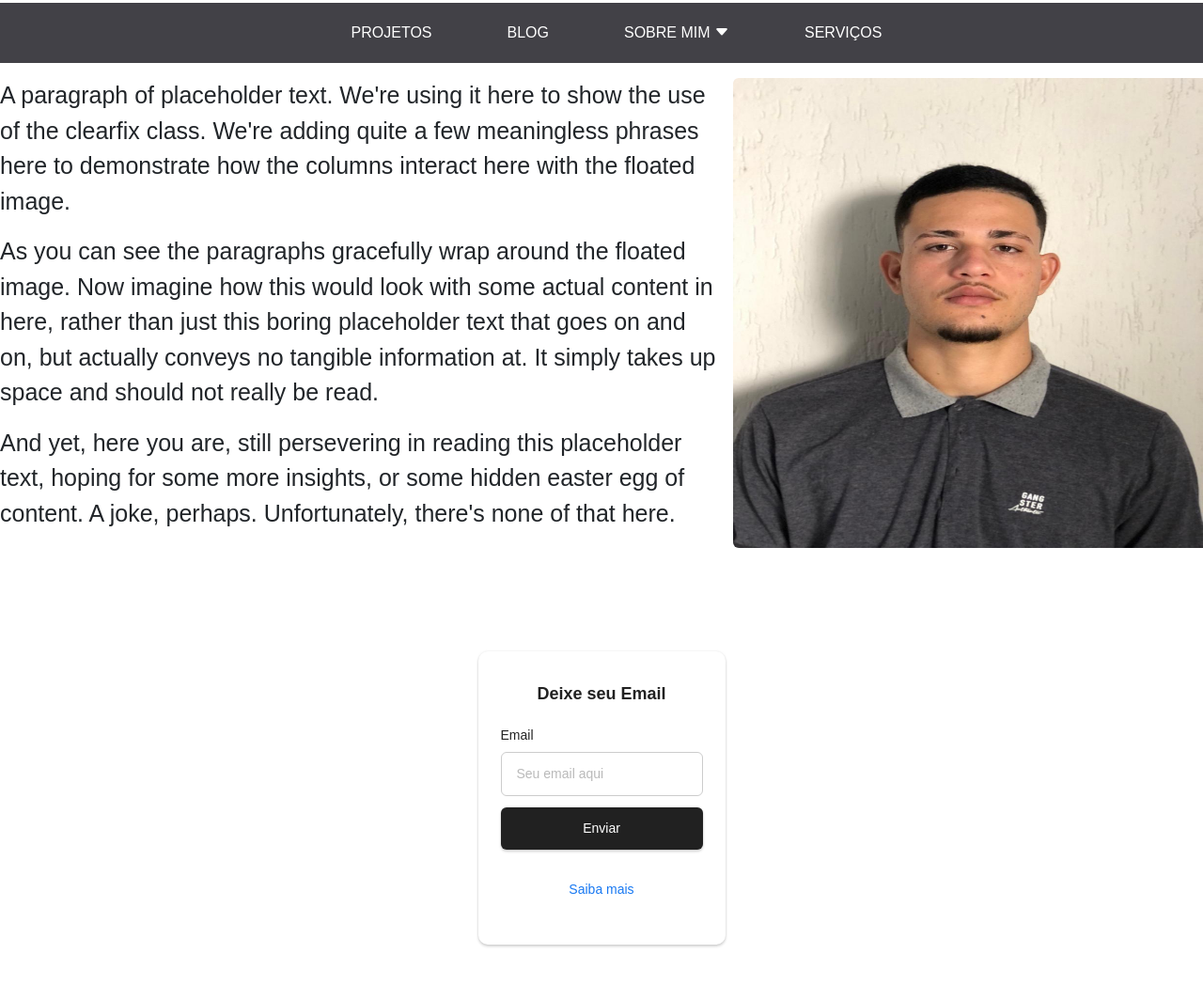
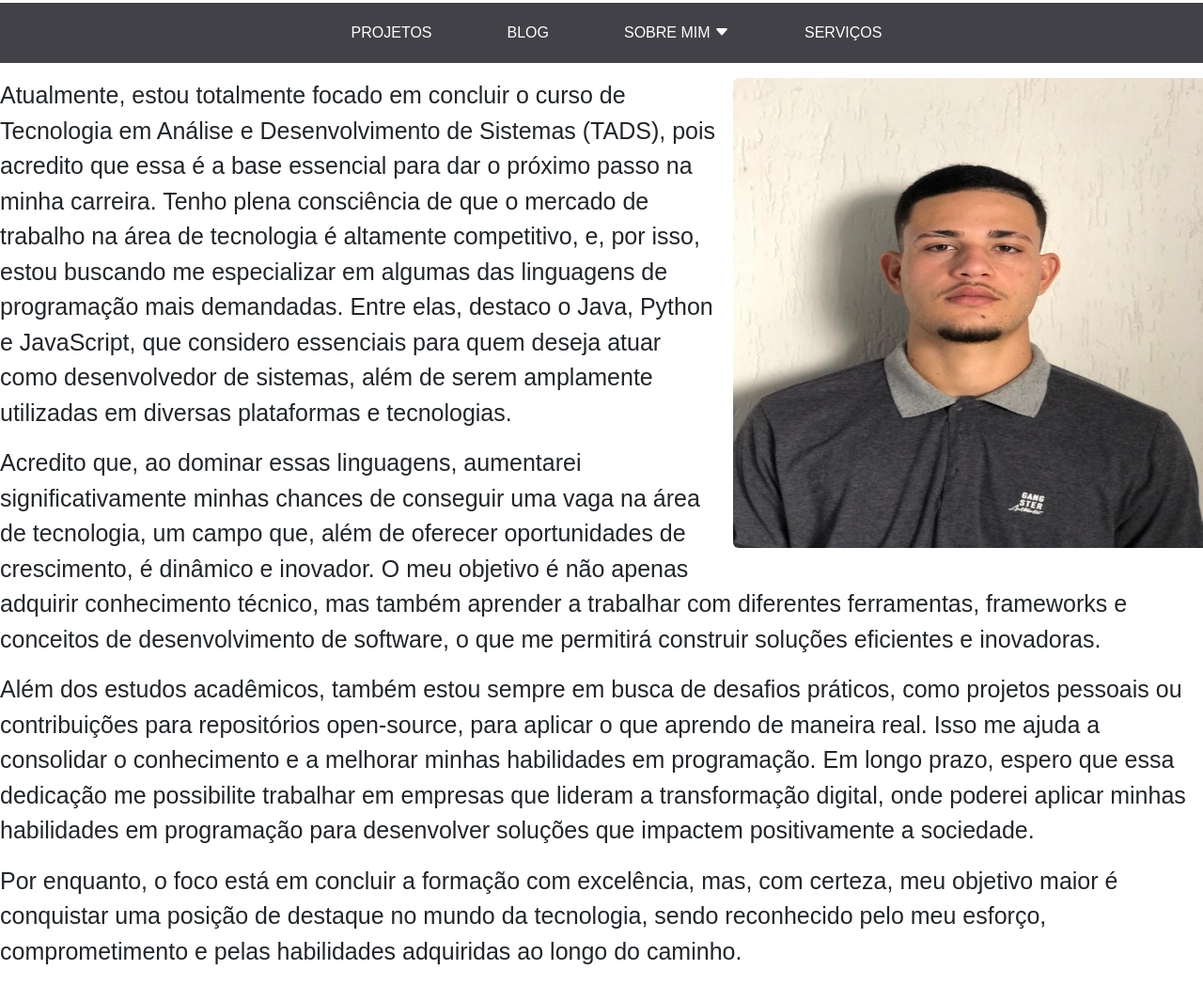
Before and after one commit to JoaoEdsonAvelar/PortifolioPessoal, a plain HTML site: page index.html in a window 1280 px wide. Shown: the part 87-1152 px from the top of the page at 94% size. Drawn offline with nearby package versions, Linux system fonts and the light colour scheme.

Commit message:
Mundaça no Html

```diff
--- a/index.html
+++ b/index.html
@@ -48,15 +48,18 @@
     <div class="clearfix">
         <img src="img/Imagem do WhatsApp de 2024-11-26 à(s) 09.49.52_78d10455.jpg" class="col-md-6 float-md-end mb-3 ms-md-3 rounded-start" alt="logotipo" height="450px" >
         <p>
-          A paragraph of placeholder text. We're using it here to show the use of the clearfix class. We're adding quite a few meaningless phrases here to demonstrate how the columns interact here with the floated image.
+          Atualmente, estou totalmente focado em concluir o curso de Tecnologia em Análise e Desenvolvimento de Sistemas (TADS), pois acredito que essa é a base essencial para dar o próximo passo na minha carreira. Tenho plena consciência de que o mercado de trabalho na área de tecnologia é altamente competitivo, e, por isso, estou buscando me especializar em algumas das linguagens de programação mais demandadas. Entre elas, destaco o Java, Python e JavaScript, que considero essenciais para quem deseja atuar como desenvolvedor de sistemas, além de serem amplamente utilizadas em diversas plataformas e tecnologias.
         </p>
 
         <p>
-          As you can see the paragraphs gracefully wrap around the floated image. Now imagine how this would look with some actual content in here, rather than just this boring placeholder text that goes on and on, but actually conveys no tangible information at. It simply takes up space and should not really be read.
+          Acredito que, ao dominar essas linguagens, aumentarei significativamente minhas chances de conseguir uma vaga na área de tecnologia, um campo que, além de oferecer oportunidades de crescimento, é dinâmico e inovador. O meu objetivo é não apenas adquirir conhecimento técnico, mas também aprender a trabalhar com diferentes ferramentas, frameworks e conceitos de desenvolvimento de software, o que me permitirá construir soluções eficientes e inovadoras.
         </p>
 
         <p>
-          And yet, here you are, still persevering in reading this placeholder text, hoping for some more insights, or some hidden easter egg of content. A joke, perhaps. Unfortunately, there's none of that here.
+          Além dos estudos acadêmicos, também estou sempre em busca de desafios práticos, como projetos pessoais ou contribuições para repositórios open-source, para aplicar o que aprendo de maneira real. Isso me ajuda a consolidar o conhecimento e a melhorar minhas habilidades em programação. Em longo prazo, espero que essa dedicação me possibilite trabalhar em empresas que lideram a transformação digital, onde poderei aplicar minhas habilidades em programação para desenvolver soluções que impactem positivamente a sociedade.
+        </p>
+        <p>
+          Por enquanto, o foco está em concluir a formação com excelência, mas, com certeza, meu objetivo maior é conquistar uma posição de destaque no mundo da tecnologia, sendo reconhecido pelo meu esforço, comprometimento e pelas habilidades adquiridas ao longo do caminho.
         </p>
       </div>
       <section class="grid">
```
